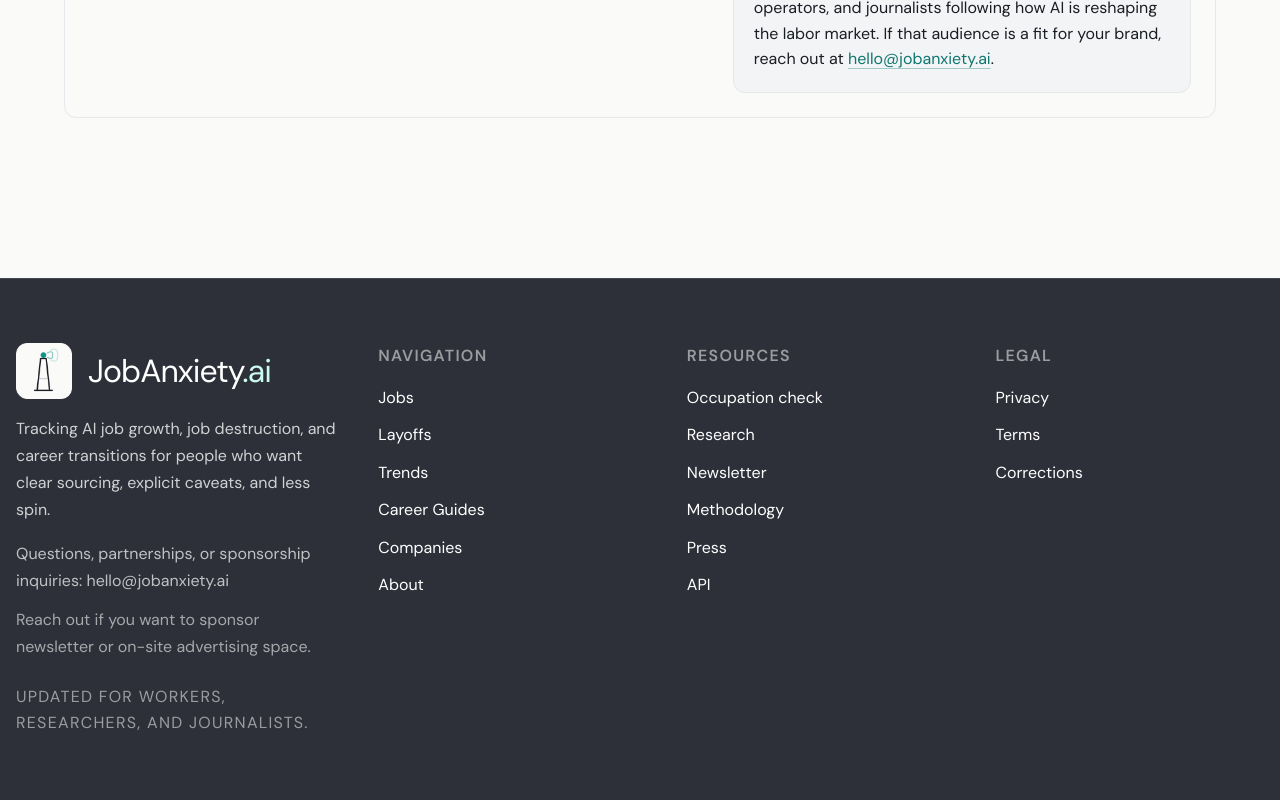
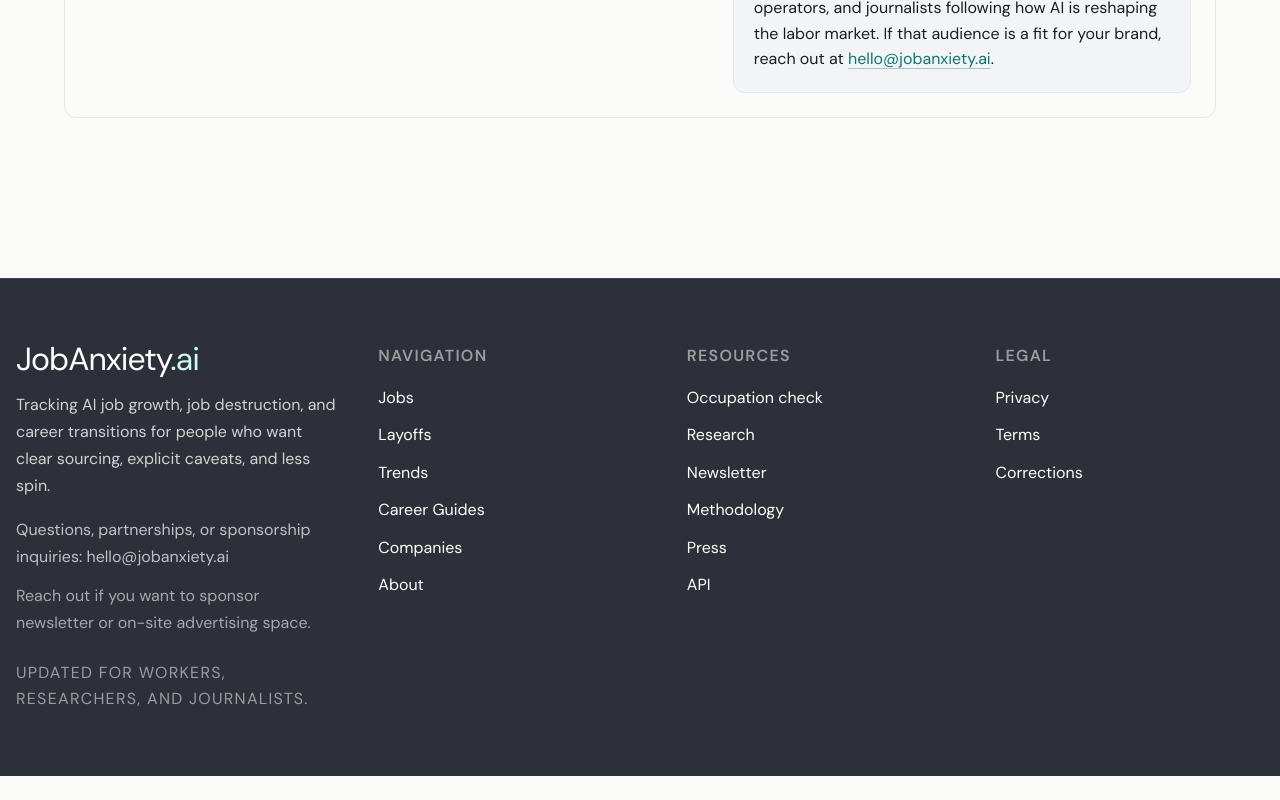
Before and after one commit to howdymary/job-anxiety, a Next.js app in the folder frontend/: page /about in a window 1280 px wide. Shown: the part 1249-2049 px from the top of the page. After the commit the page ends 2025 px from the top, so only its background shows below. Built offline with nearby package versions, Linux system fonts and the light colour scheme.

Commit message:
fix: remove footer logo

```diff
--- a/frontend/components/site-footer.tsx
+++ b/frontend/components/site-footer.tsx
@@ -1,4 +1,3 @@
-import Image from "next/image";
 import Link from "next/link";
 
 const navigation = [
@@ -31,18 +30,9 @@ export function SiteFooter() {
       <div className="mx-auto grid w-[min(var(--max-w-page),calc(100vw-2rem))] gap-8 py-[var(--ja-space-16)]">
         <div className="grid gap-10 md:grid-cols-[1.2fr_1fr_1fr_1fr]">
           <div className="max-w-[22rem]">
-            <div className="flex items-center gap-4">
-              <Image
-                src="/logo/jobanxiety-logo.png"
-                alt="JobAnxiety.ai lighthouse logo"
-                width={56}
-                height={56}
-                className="h-14 w-14"
-              />
-              <p className="font-[var(--ja-font-editorial)] text-[2rem] leading-none tracking-[-0.03em] text-white">
-                JobAnxiety<span className="text-[var(--ja-teal-light)]">.ai</span>
-              </p>
-            </div>
+            <p className="font-[var(--ja-font-editorial)] text-[2rem] leading-none tracking-[-0.03em] text-white">
+              JobAnxiety<span className="text-[var(--ja-teal-light)]">.ai</span>
+            </p>
             <p className="mt-4 text-[var(--ja-text-base)] leading-[1.7] text-white/78">
               Tracking AI job growth, job destruction, and career transitions for people who want clear sourcing, explicit
               caveats, and less spin.
```
